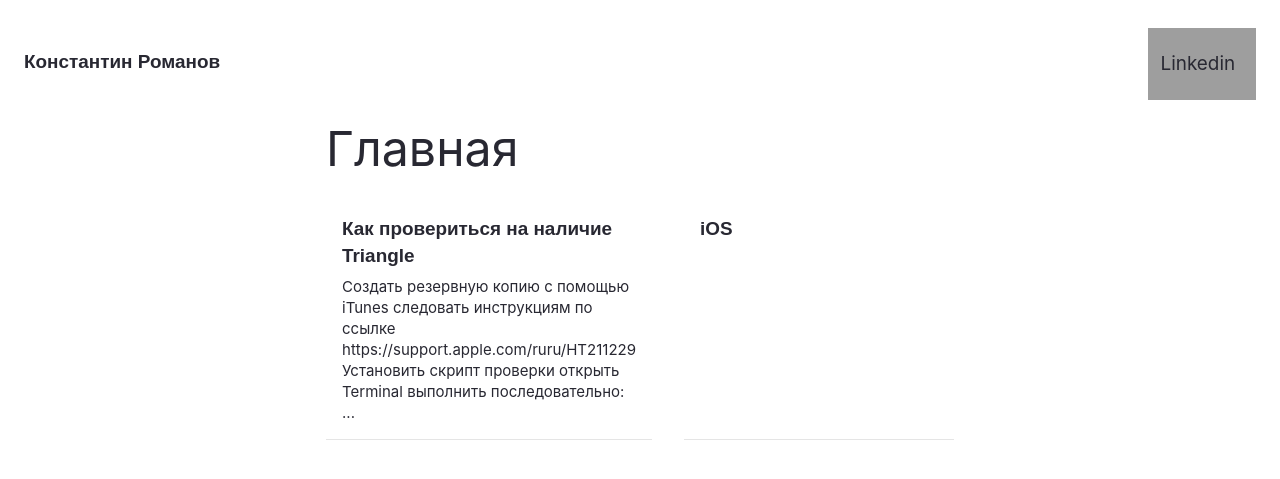
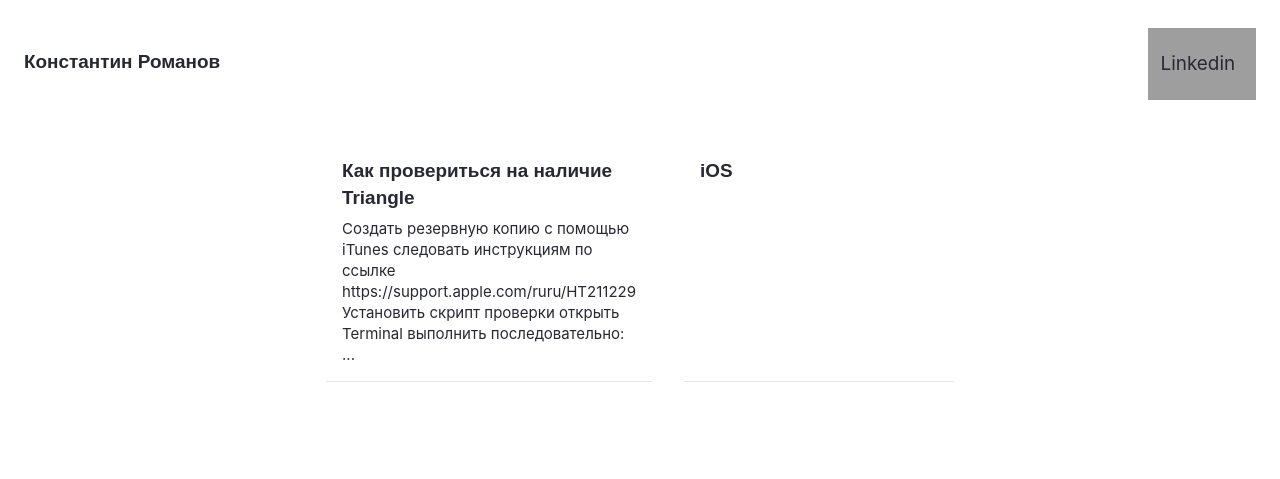
Before and after one commit to kotasher/kotasher.github.io, a Jekyll site: the page built from pages/index.md, in a window 1280 px wide, cut to the strip 0-479 px from the top of the page. Built offline with Jekyll 4.4.1, drawn with Linux system fonts in a browser that asks for light colours; grey boxes are pictures that could not be loaded.

Commit message:
06/02/2023 21:53:40

```diff
--- a/_layouts/Post.html
+++ b/_layouts/Post.html
@@ -41,8 +41,11 @@
     <meta content="{{ site.url }}{{ page.url }}" property="og:url">
     {%- endif -%}
 
+    {%- if page.title -%}
     <title>{{page.title}} - {{site.heading}}</title>
-    <!-- <script data-host="https://microanalytics.io" data-dnt="false" src="https://microanalytics.io/js/script.js" id="ZwSg9rf6GA" async defer></script> -->
+    {%- else -%}
+    <title>{{site.heading}}</title>
+    {%- endif -%}
     <link rel="canonical" href="{{site.url}}{{page.url}}" />
     <link rel="apple-touch-icon" href="{{ site.baseurl }}/assets/img/profile.png">
     <link rel="icon" href="{{ site.baseurl }}/assets/img/favicon.png" type="image/png" sizes="16x16" />
--- a/pages/index.md
+++ b/pages/index.md
@@ -5,5 +5,4 @@
 layout: Post
 permalink: /
 feedformat: card
-title: Главная
 ---
```
